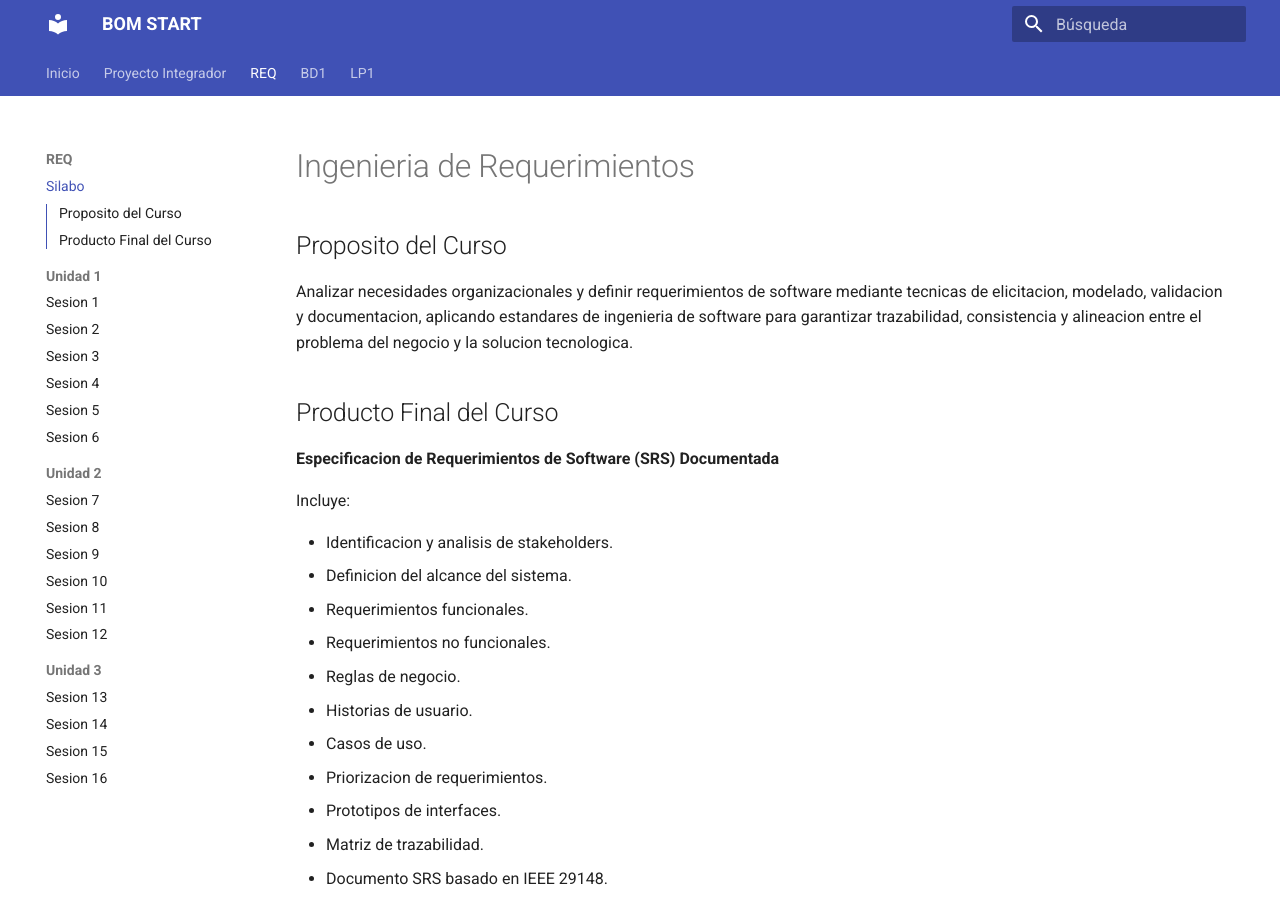
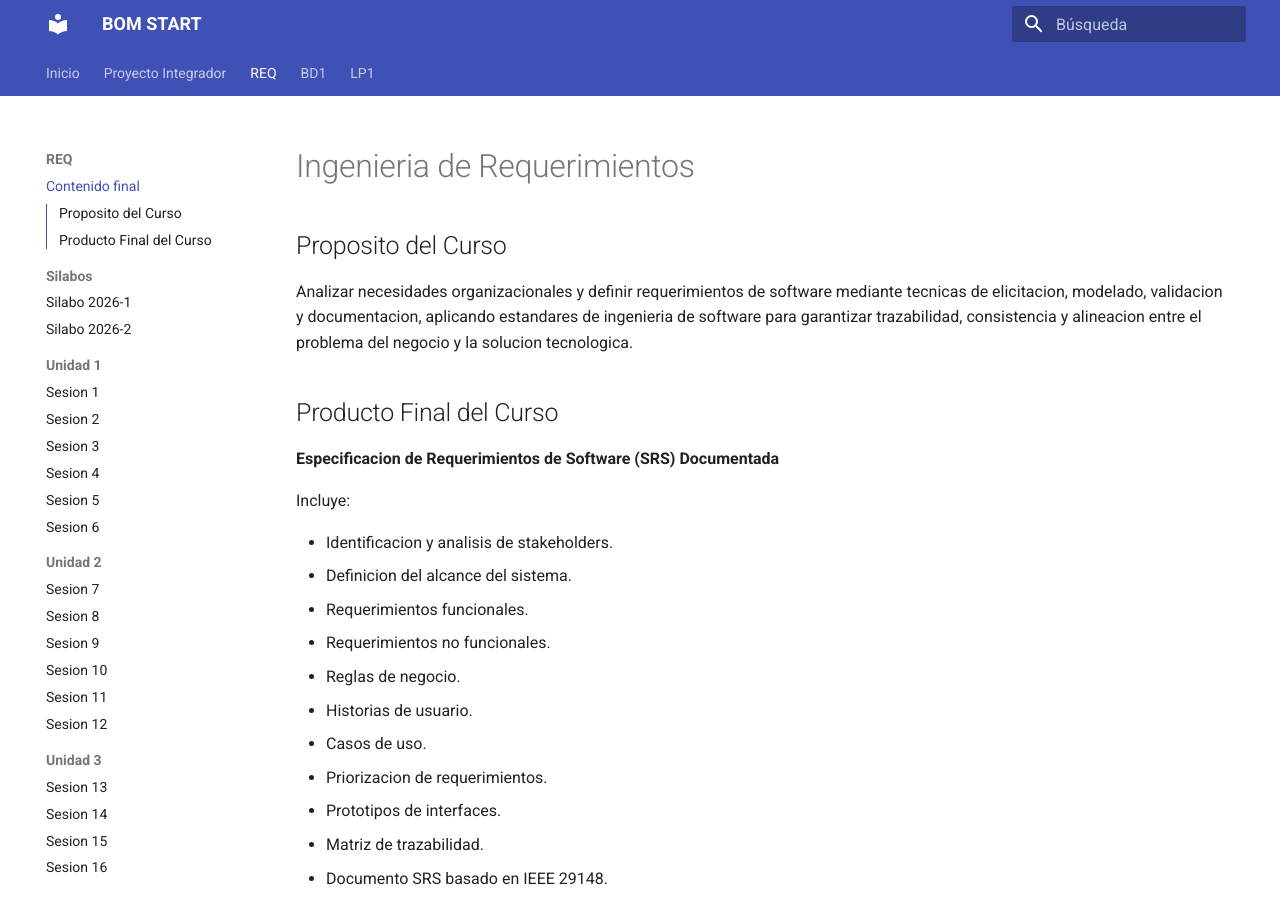
Before and after one commit to 262ciclo3/bomstart, an MkDocs documentation site: the page built from docs/req/index.md, in a window 1280 px wide and 900 px high. Built offline with MkDocs 1.6.1 and Material for MkDocs 9.7.7, drawn with Linux system fonts in a browser that asks for light colours.

Commit message:
first commit

```diff
--- a/mkdocs.yml
+++ b/mkdocs.yml
@@ -34,7 +34,10 @@ nav:
   - Proyecto Integrador:
       - Alineamiento: proyecto-integrador/index.md
   - REQ:
-      - Silabo: req/index.md
+      - Contenido final: req/index.md
+      - Silabos:
+          - Silabo 2026-1: req/silabo_req_2026_1.md
+          - Silabo 2026-2: req/silabo_req_2026_2.md
       - Unidad 1:
           - Sesion 1: req/sesiones/sesion-01.md
           - Sesion 2: req/sesiones/sesion-02.md
@@ -55,7 +58,10 @@ nav:
           - Sesion 15: req/sesiones/sesion-15.md
           - Sesion 16: req/sesiones/sesion-16.md
   - BD1:
-      - Silabo: bd1/index.md
+      - Contenido final: bd1/index.md
+      - Silabos:
+          - Silabo 2026-1: bd1/silabo_bd1_2026_1.md
+          - Silabo 2026-2: bd1/silabo_bd1_2026_2.md
       - Unidad 1:
           - Sesion 1: bd1/sesiones/sesion-01.md
           - Sesion 2: bd1/sesiones/sesion-02.md
```
